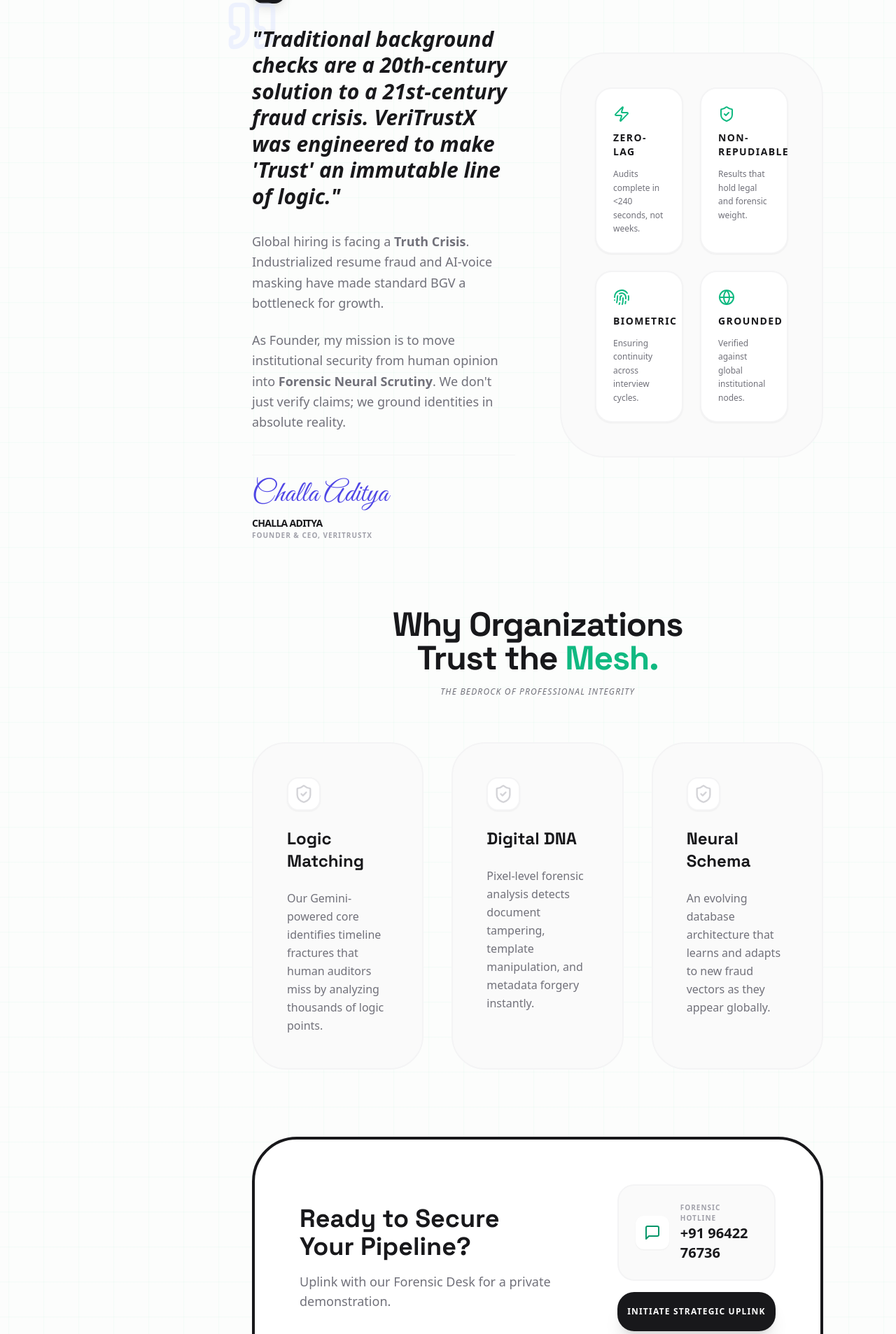
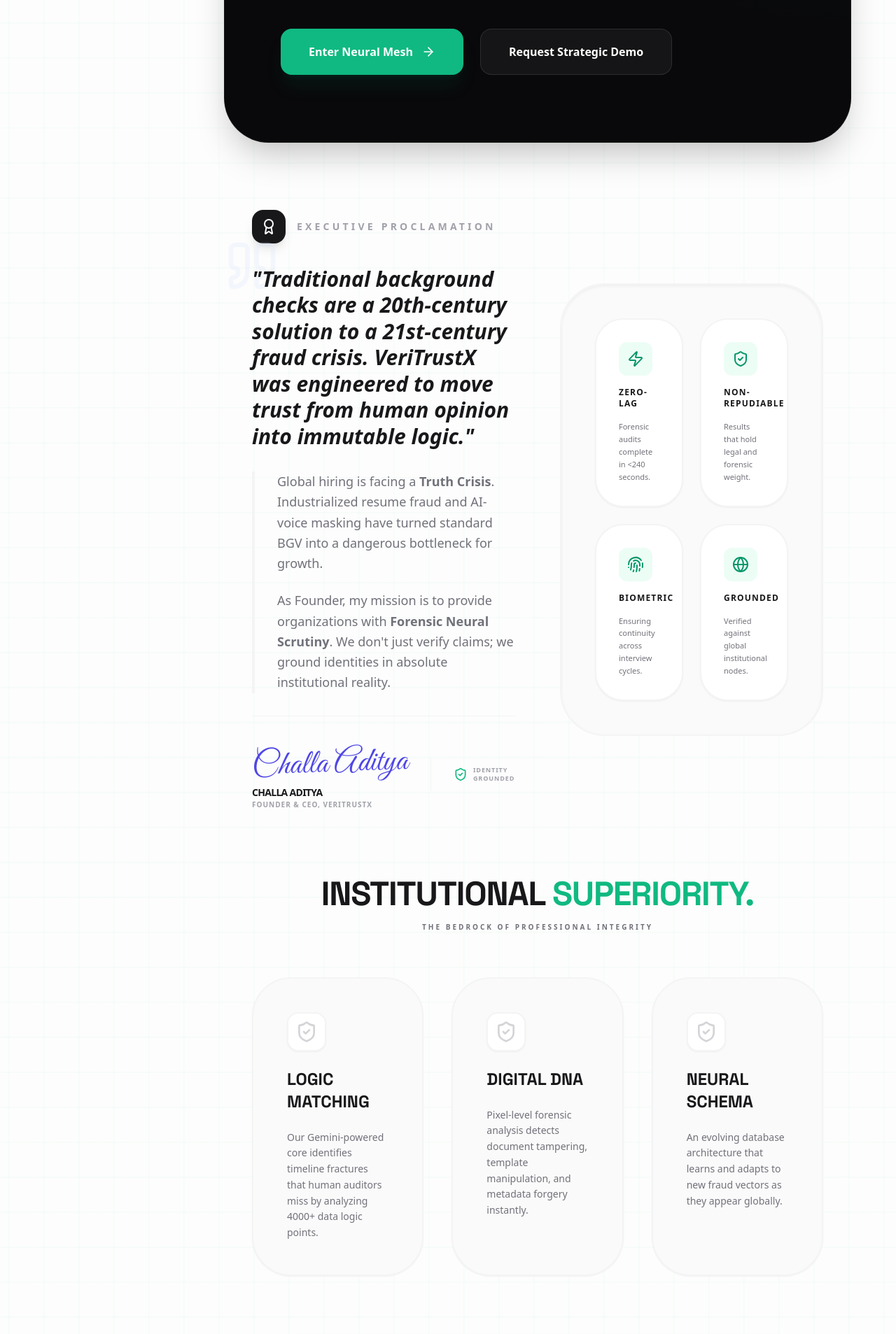
Before and after one commit to vaultiqx-sentinel/VeritrustX, a React (Vite) app: page / in a window 1280 px wide. Shown: the part 880-2787 px from the top of the page at 70% size. Built offline with nearby package versions, Linux system fonts and the light colour scheme.

Commit message:
VeritrustX v1.19: Final High-Visibility Home & Manifesto active

```diff
--- a/components/Home.tsx
+++ b/components/Home.tsx
@@ -2,7 +2,8 @@
 import {
   ShieldCheck, ArrowRight, Globe, Zap,
   Award, Lock, Cpu, MessageSquare,
-  CheckCircle2, Fingerprint, Quote
+  CheckCircle2, Fingerprint, Quote,
+  Sparkles
 } from 'lucide-react';
 
 interface HomeProps {
@@ -14,26 +15,36 @@
   return (
     <div className="space-y-24 animate-in fade-in duration-1000 pb-20">
 
+      {/* 🎆 NEW YEAR 2026 PROCLAMATION */}
+      <div className="bg-gradient-to-r from-indigo-600 via-emerald-600 to-indigo-600 p-4 rounded-t-[2.5rem] text-center relative overflow-hidden animate-in slide-in-from-top-full duration-1000 shadow-xl">
+        <div className="absolute inset-0 opacity-20 bg-[url('https://www.transparenttextures.com/patterns/cubes.png')]"></div>
+        <p className="text-[10px] font-black text-white uppercase tracking-[0.4em] relative z-10 flex items-center justify-center gap-3">
+          <Sparkles size={14} className="animate-pulse" />
+          2026: The Year of Institutional Truth. VeriTrustX Neural Mesh is Online.
+          <Sparkles size={14} className="animate-pulse" />
+        </p>
+      </div>
+
       {/* 🛡️ HERO SECTION: WHAT WE ARE */}
-      <section className="relative py-20 overflow-hidden rounded-[4rem] bg-zinc-950 text-white border border-white/5 shadow-2xl">
+      <section className="relative py-24 overflow-hidden rounded-[4rem] bg-zinc-950 text-white border border-white/5 shadow-2xl">
         <div className="absolute top-0 right-0 w-1/2 h-full bg-[radial-gradient(circle_at_top_right,var(--brand-accent-glow),transparent_70%)] opacity-40"></div>
-        <div className="relative z-10 px-12 md:px-20 max-w-4xl space-y-8">
+        <div className="relative z-10 px-12 md:px-20 max-w-5xl space-y-10">
            <div className="inline-flex items-center gap-2 px-4 py-2 bg-emerald-500/10 border border-emerald-500/20 rounded-full">
               <span className="w-2 h-2 rounded-full bg-emerald-500 animate-pulse"></span>
               <span className="text-[10px] font-black uppercase tracking-widest text-emerald-400">Institutional Protocol v1.7 Live</span>
            </div>
-           <h1 className="text-7xl font-black tracking-tight leading-none font-quantum">
+           <h1 className="text-7xl lg:text-8xl font-black tracking-tight leading-[0.9] font-quantum">
               The Standard <br /> for <span className="accent-text">Institutional</span> Truth.
            </h1>
            <p className="text-xl text-zinc-400 font-medium leading-relaxed max-w-2xl">
-              VeriTrustX is the world’s first **Neural Verification Mesh**. We protect organizations from the $50B global fraud crisis by converting professional identity into non-repudiable code.
+              VeriTrustX is the world’s first <span className="text-white font-bold underline decoration-emerald-500/50">Neural Verification Mesh</span>. We protect organizations from the $50B global fraud crisis by converting professional identity into non-repudiable code.
            </p>
-           <div className="flex gap-6">
-              <button onClick={onEnter} className="px-10 py-5 accent-bg text-white font-black rounded-2xl flex items-center gap-3 hover:scale-105 transition-all shadow-xl shadow-emerald-900/20">
-                 Enter Neural Mesh <ArrowRight size={20} />
+           <div className="flex flex-wrap gap-6">
+              <button onClick={onEnter} className="px-10 py-5 accent-bg text-white font-black rounded-2xl flex items-center gap-3 hover:scale-105 transition-all shadow-xl shadow-emerald-900/20 group">
+                 Enter Neural Mesh <ArrowRight size={20} className="group-hover:translate-x-1 transition-transform" />
               </button>
               <button onClick={onContact} className="px-10 py-5 bg-white/5 border border-white/10 text-white font-black rounded-2xl hover:bg-white/10 transition-all">
-                 Request Demo
+                 Request Strategic Demo
               </button>
            </div>
         </div>
@@ -47,30 +58,40 @@
                <h3 className="text-sm font-black uppercase tracking-[0.3em] text-zinc-400">Executive Proclamation</h3>
             </div>
             <div className="relative">
-               <Quote className="absolute -top-10 -left-10 text-indigo-100 opacity-50" size={80} />
+               <Quote className="absolute -top-10 -left-10 text-indigo-100 opacity-30" size={80} />
                <p className="text-3xl font-black text-zinc-900 leading-tight italic relative z-10">
-                  "Traditional background checks are a 20th-century solution to a 21st-century fraud crisis. VeriTrustX was engineered to make 'Trust' an immutable line of logic."
+                  "Traditional background checks are a 20th-century solution to a 21st-century fraud crisis. VeriTrustX was engineered to move trust from human opinion into immutable logic."
                </p>
             </div>
-            <div className="space-y-6 text-lg text-zinc-500 font-medium leading-relaxed">
+            <div className="space-y-6 text-lg text-zinc-500 font-medium leading-relaxed border-l-4 border-zinc-100 pl-8">
                <p>
-                  Global hiring is facing a <strong>Truth Crisis</strong>. Industrialized resume fraud and AI-voice masking have made standard BGV a bottleneck for growth.
+                  Global hiring is facing a <strong>Truth Crisis</strong>. Industrialized resume fraud and AI-voice masking have turned standard BGV into a dangerous bottleneck for growth.
                </p>
                <p>
-                  As Founder, my mission is to move institutional security from human opinion into <strong>Forensic Neural Scrutiny</strong>. We don't just verify claims; we ground identities in absolute reality.
+                  As Founder, my mission is to provide organizations with <strong>Forensic Neural Scrutiny</strong>. We don't just verify claims; we ground identities in absolute institutional reality.
                </p>
             </div>
-            <div className="flex items-center gap-6 pt-6 border-t border-zinc-100">
+
+            {/* 🖋️ CEO DIGITAL SIGNATURE */}
+            <div className="flex items-center gap-8 pt-8 border-t border-zinc-100">
                <div>
-                  <p style={{ fontFamily: "'Great Vibes', cursive", fontSize: '42px' }} className="text-indigo-600">Challa Aditya</p>
-                  <p className="text-sm font-black text-zinc-900 uppercase tracking-tighter">Challa Aditya</p>
+                  <p style={{ fontFamily: "'Great Vibes', cursive", fontSize: '48px' }} className="text-indigo-600 transform -rotate-2 select-none">
+                    Challa Aditya
+                  </p>
+                  <p className="text-sm font-black text-zinc-900 uppercase tracking-tighter mt-[-5px]">Challa Aditya</p>
                   <p className="text-[10px] font-bold text-zinc-400 uppercase tracking-widest">Founder & CEO, VeriTrustX</p>
+               </div>
+               <div className="h-12 w-px bg-zinc-100"></div>
+               <div className="flex items-center gap-2">
+                  <ShieldCheck className="text-emerald-500" size={20} />
+                  <span className="text-[9px] font-black uppercase text-zinc-400 tracking-widest leading-tight">Identity <br />Grounded</span>
                </div>
             </div>
          </div>
-         <div className="bg-zinc-50 rounded-[4rem] p-12 border-2 border-zinc-100 relative">
-            <div className="grid grid-cols-2 gap-6">
-               <TrustPillar icon={Zap} title="Zero-Lag" desc="Audits complete in <240 seconds, not weeks." />
+
+         <div className="bg-zinc-50 rounded-[4rem] p-12 border-2 border-zinc-100 relative shadow-inner">
+            <div className="grid grid-cols-1 sm:grid-cols-2 gap-6">
+               <TrustPillar icon={Zap} title="Zero-Lag" desc="Forensic audits complete in <240 seconds." />
                <TrustPillar icon={ShieldCheck} title="Non-Repudiable" desc="Results that hold legal and forensic weight." />
                <TrustPillar icon={Fingerprint} title="Biometric" desc="Ensuring continuity across interview cycles." />
                <TrustPillar icon={Globe} title="Grounded" desc="Verified against global institutional nodes." />
@@ -79,56 +100,60 @@
       </section>
 
       {/* 🎯 WHY TRUST US? */}
-      <section className="text-center space-y-16">
+      <section className="text-center space-y-16 px-10">
          <div className="max-w-2xl mx-auto space-y-4">
-            <h2 className="text-5xl font-black text-zinc-900 tracking-tight font-quantum">Why Organizations <br />Trust the <span className="accent-text">Mesh.</span></h2>
-            <p className="text-zinc-500 font-medium italic uppercase text-xs tracking-widest">The Bedrock of Professional Integrity</p>
+            <h2 className="text-5xl font-black text-zinc-900 tracking-tight font-quantum uppercase">Institutional <span className="accent-text">Superiority.</span></h2>
+            <p className="text-zinc-500 font-bold uppercase text-[10px] tracking-[0.3em]">The Bedrock of Professional Integrity</p>
          </div>
-         <div className="grid grid-cols-1 md:grid-cols-3 gap-10 px-10">
-            <FeatureBox title="Logic Matching" desc="Our Gemini-powered core identifies timeline fractures that human auditors miss by analyzing thousands of logic points." />
+         <div className="grid grid-cols-1 md:grid-cols-3 gap-10">
+            <FeatureBox title="Logic Matching" desc="Our Gemini-powered core identifies timeline fractures that human auditors miss by analyzing 4000+ data logic points." />
             <FeatureBox title="Digital DNA" desc="Pixel-level forensic analysis detects document tampering, template manipulation, and metadata forgery instantly." />
             <FeatureBox title="Neural Schema" desc="An evolving database architecture that learns and adapts to new fraud vectors as they appear globally." />
          </div>
       </section>
 
       {/* 📞 CONTACT QUICK ACCESS */}
-      <section className="bg-white border-4 border-zinc-900 rounded-[4rem] p-16 flex flex-col md:flex-row items-center justify-between gap-12 mx-10">
+      <section className="bg-white border-4 border-zinc-950 rounded-[4rem] p-16 flex flex-col md:flex-row items-center justify-between gap-12 mx-10 shadow-2xl">
          <div className="space-y-4 text-center md:text-left">
             <h3 className="text-4xl font-black text-zinc-900 font-quantum">Ready to Secure <br />Your Pipeline?</h3>
-            <p className="text-lg text-zinc-500 font-medium">Uplink with our Forensic Desk for a private demonstration.</p>
+            <p className="text-lg text-zinc-500 font-medium">Uplink with our Forensic Desk for a private institutional demonstration.</p>
          </div>
          <div className="flex flex-col gap-4 w-full md:w-auto">
-            <div className="flex items-center gap-4 p-6 bg-zinc-50 rounded-3xl border-2 border-zinc-100">
-               <div className="p-3 bg-white rounded-xl shadow-sm text-emerald-600"><MessageSquare size={24} /></div>
+            <div className="flex items-center gap-6 p-8 bg-zinc-50 rounded-[2.5rem] border-2 border-zinc-100 shadow-sm">
+               <div className="p-4 bg-white rounded-2xl shadow-sm text-emerald-600 border border-zinc-100"><MessageSquare size={32} /></div>
                <div>
                   <p className="text-[10px] font-black text-zinc-400 uppercase tracking-widest">Forensic Hotline</p>
-                  <p className="text-xl font-black text-zinc-900">+91 96422 76736</p>
+                  <p className="text-2xl font-black text-zinc-900">+91 96422 76736</p>
                </div>
             </div>
-            <button onClick={onContact} className="w-full py-5 bg-zinc-900 text-white font-black rounded-[1.5rem] uppercase text-xs tracking-widest hover:bg-indigo-600 transition-all shadow-xl">
+            <button onClick={onContact} className="w-full py-6 bg-zinc-900 text-white font-black rounded-3xl uppercase text-xs tracking-[0.2em] hover:bg-emerald-600 transition-all shadow-xl shadow-zinc-900/20 active:scale-95">
                Initiate Strategic Uplink
             </button>
          </div>
       </section>
+
+      <div className="text-center pt-10">
+        <p className="text-[10px] font-black text-zinc-300 uppercase tracking-[0.4em]">© 2026 VeriTrustX Protocol • Global Integrity Standard • IP of Challa Aditya</p>
+      </div>
     </div>
   );
 };
 
 const TrustPillar = ({ icon: Icon, title, desc }: any) => (
-  <div className="p-6 bg-white rounded-3xl border-2 border-zinc-100 shadow-sm space-y-3">
-     <Icon className="text-emerald-500" size={24} />
-     <h4 className="text-sm font-black text-zinc-900 uppercase tracking-widest">{title}</h4>
-     <p className="text-xs text-zinc-500 font-medium leading-relaxed">{desc}</p>
+  <div className="p-8 bg-white rounded-[2.5rem] border-2 border-zinc-100 shadow-sm space-y-4 hover:border-emerald-200 transition-colors group">
+     <div className="p-3 bg-emerald-50 text-emerald-600 rounded-xl w-fit group-hover:scale-110 transition-transform"><Icon size={24} /></div>
+     <h4 className="text-xs font-black text-zinc-900 uppercase tracking-widest">{title}</h4>
+     <p className="text-[11px] text-zinc-500 font-medium leading-relaxed">{desc}</p>
   </div>
 );
 
 const FeatureBox = ({ title, desc }: any) => (
-  <div className="p-12 bg-zinc-50 border-2 border-zinc-100 rounded-[3rem] space-y-6 hover:border-emerald-500 transition-all text-left group">
-     <div className="w-12 h-12 bg-white border-2 border-zinc-100 rounded-2xl flex items-center justify-center text-zinc-300 group-hover:bg-emerald-600 group-hover:text-white transition-all shadow-sm">
-        <ShieldCheck size={28} />
+  <div className="p-12 bg-zinc-50 border-2 border-zinc-100 rounded-[3.5rem] space-y-6 hover:border-indigo-500 hover:bg-white transition-all text-left group shadow-sm hover:shadow-xl">
+     <div className="w-14 h-14 bg-white border-2 border-zinc-100 rounded-2xl flex items-center justify-center text-zinc-300 group-hover:bg-indigo-600 group-hover:text-white group-hover:border-indigo-600 transition-all shadow-sm">
+        <ShieldCheck size={32} />
      </div>
-     <h4 className="text-2xl font-black text-zinc-900 font-quantum">{title}</h4>
-     <p className="text-zinc-500 font-medium leading-relaxed">{desc}</p>
+     <h4 className="text-2xl font-black text-zinc-900 font-quantum uppercase">{title}</h4>
+     <p className="text-sm text-zinc-500 font-medium leading-relaxed">{desc}</p>
   </div>
 );
 
```
